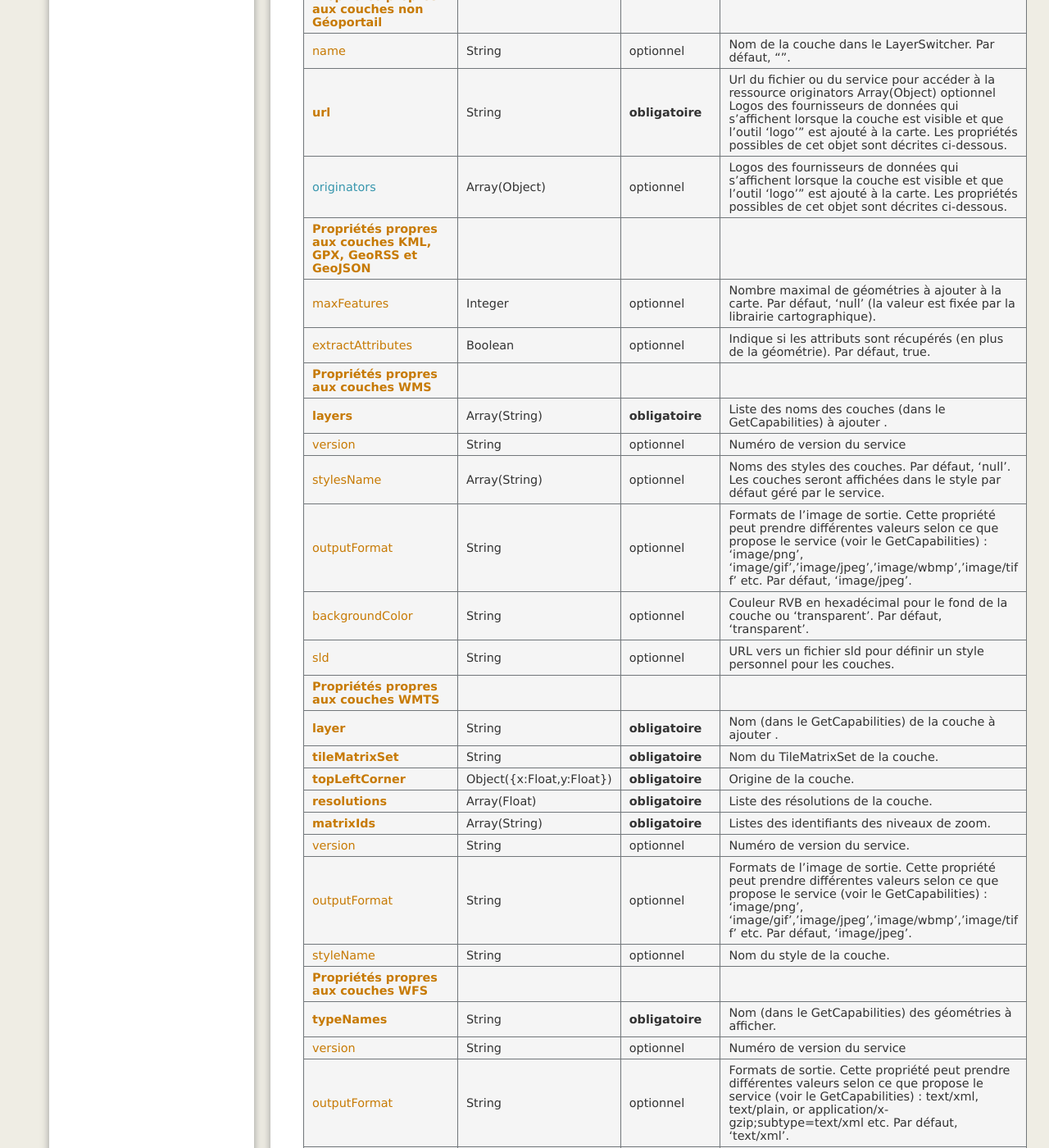
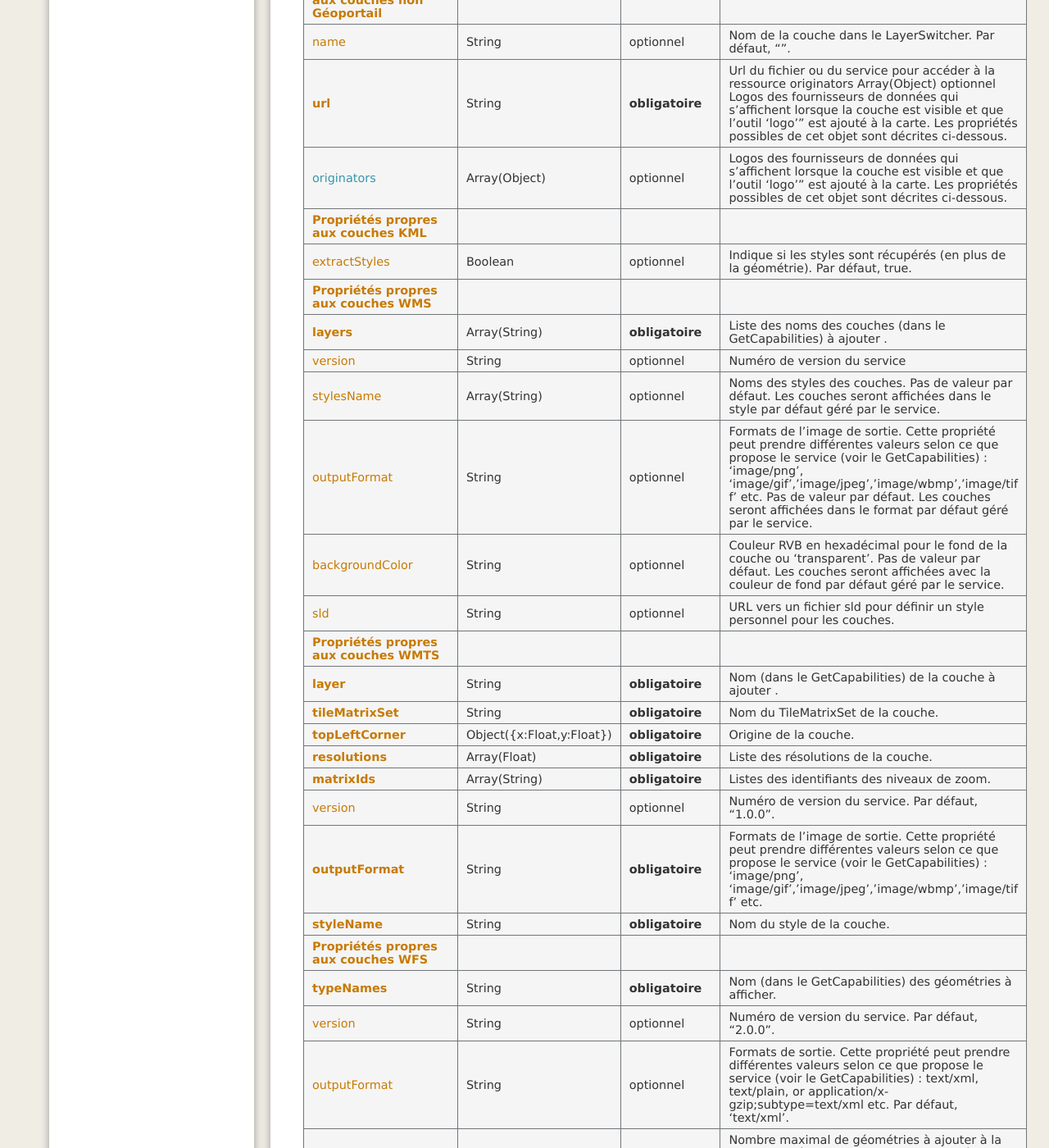
Before and after one commit to IGNF/evolution-apigeoportail, a Jekyll site: the page built from sdk/dd_initialisation-carte.md, in a window 1280 px wide and 1400 px high, scrolled down 6556 px. Shown: the whole window at 82% size. Built offline with Jekyll 4.4.1, drawn with Linux system fonts in a browser that asks for light colours; nearby versions of some CDN libraries; some of the changed text lies outside the part shown.

```diff
--- a/sdk/dd_initialisation-carte.md
+++ b/sdk/dd_initialisation-carte.md
@@ -99,11 +99,11 @@
 maxZoom | Integer | optionnel | Niveau de zoom au dela duquel l'utilisateur ne peut plus zoomer dans la carte. Par défaut, 21.
 minZoom | Integer | optionnel | Niveau de zoom au dela duquel l'utilisateur ne peut plus dézoomer dans la carte. Par défaut, 0.
 [markerOptions](#markerOptions) | Object | optionnel | Cet objet permet de paramétrer une puce au centre de la carte. Les propriétés possibles ont décrites ci-après.
-library | String | optionnel | Bibliothèque cartographique utilisée avec l'API Géoportail. Cette propriété prend en valeur les noms des bibliothèques supportées (par exemple, on peut envisager 'Openlayers', 'Leaflet', '3d'). Par défaut, si une seule bibliothèque n'est chargée, c'est elle qui est utilisée. Si plusieurs librairies sont chargées, il faut définir un ordre de priorité.
+library | String | optionnel | Bibliothèque cartographique utilisée avec l'API Géoportail. Cette propriété prend en valeur les noms des bibliothèques supportées (par exemple, on peut envisager 'ol3', 'Leaflet', '3d'). Par défaut, si une seule bibliothèque n'est chargée, c'est elle qui est utilisée. Si plusieurs librairies sont chargées, il faut définir un ordre de priorité.
 proxyUrl | String | optionnel | Url du proxy (avec ?url= à la fin) permettant de contourner les problèmes de cross-domain.
 noProxyDomains | Array(String) | optionnel | Liste des domaines pour lesquels aucun proxy n'est utilisé. Inutile si le paramètre proxyUrl n'est pas utilisé.
-reloadAutoconf | Boolean | optionnel | Indique si le service d'autoconfiguration est réinterrogé pour le chargement de la carte. Sinon, le résultat de l'autoconf précédent est réutilisé (s'il existe). Par défaut, true.
-autoconfUrl | String | optionnel | Url du fichier d'autoconfiguration à utiliser. Pour accélérer le chargement de la carte, il peut être intéressant de spécifier l'url vers un fichier de configuration statique. Par défaut, il s'agit du serveur d'autoconfiguration du Géoportail : http://wxs.ign.fr/CLEAPI/conf?.
+reloadAutoconf | Boolean | optionnel | Indique si le service d'autoconfiguration est réinterrogé pour le chargement de la carte. Sinon, le résultat de l'autoconf précédent est réutilisé (s'il existe). Par défaut, false.
+autoconfUrl | String | optionnel | Url du fichier d'autoconfiguration à utiliser. Pour accélérer le chargement de la carte, il peut être intéressant de spécifier l'url vers un fichier de configuration statique. Si une autoconfUrl est précisé, reloadAutoconf n'est pas pris en compte et l'autoconfiguration sera forcément rechardée. Par défaut, il s'agit du serveur d'autoconfiguration du Géoportail : http://wxs.ign.fr/CLEAPI/conf?.
 [layersOptions](#layersOptions) | Object | optionnel | Liste des couches à ajouter à la carte. Les propriétés possibles de cet objet sont décrites ci-après. Par défaut, c'est la couche 'ORTHOIMAGERY.ORTHOPHOTOS' du Géoportail qui est affichée. Si la clé API ne contient pas cette couche, toutes les couches de la clé sont affichées dans à la carte.
 [controlsOptions](#controlsOptions) | Object | optionnel | Liste des outils à ajouter à la carte. Les propriétés possibles de cet objet sont décrites ci-après. Par défaut, les controles activés lorsqu'ils sont ceux de déplacements, de zoom et de sélection (à la souris et au clavier) et l'outil d'affichage des logos.
 [mapEventsOptions](#mapEventsOptions) | Object | optionnel  | Intéraction avec la carte. Les propriétés possibles pour cet objet sont décrites ci-dessous.
@@ -117,11 +117,10 @@
 -|-|-|
 title | String | Titre de la popup s'ouvrant au clic sur la puce centrale. Le titre peut contenir du langage HTML. Par défaut, le titre est "Coordonnées : " traduit dans la langue de la fenêtre de visualisation.
 description | String | La description de la popup s'ouvrant au clic sur la puce centrale. La description peut contenir du langage HTML. Par défaut, la description de la popup contient les coordonnées du centre de la carte (dans la projection courante).
-iconUrl | String | Url de l'image de l'icône. Par défaut, ???.
-iconWidth | Integer | Largeur de l'image de l'icône en pixels. Par défaut, la largeur de l'image est conservée.
-iconHeight | Integer | Hauteur de l'image de l'icône en pixels. Par défaut, la hauteur de l'image est conservée.
-iconXOffset | Integer | Décalage de l'image sur l'axe horizontal en pixels. Par défaut, 0.
-iconYOffset | Integer | Décalage de l'image sur l'axe vertical en pixels. Par défaut, 0.
+iconUrl | String | Url de l'image de l'icône.
+iconScale | Integer | Rapport à appliquer à la taille de l'image de l'icône en pixels. Par défaut, 1.
+iconXAnchor | Integer | Décalage de l'image sur l'axe horizontal. Par défaut, 0.
+iconYAnchor | Integer | Décalage de l'image sur l'axe vertical. Par défaut, 0.
 rotation | Integer | Rotation de l'image en degrés dans le sens des aiguilles d'une montre autour du centre de l'image (ou d'un autre point indiqué par les offsets sur x et sur y). Par défaut, 0.
 
 <a name="layersOptions"></a>
@@ -153,15 +152,14 @@
 name | String | optionnel | Nom de la couche dans le LayerSwitcher. Par défaut, "".
 **url** | String | **obligatoire** | Url du fichier ou du service pour accéder à la ressource originators Array(Object) optionnel Logos des fournisseurs de données qui s'affichent lorsque la couche est visible et que l'outil 'logo'" est ajouté à la carte. Les propriétés possibles de cet objet sont décrites ci-dessous.
 [originators](#originators) | Array(Object) | optionnel | Logos des fournisseurs de données qui s'affichent lorsque la couche est visible et que l'outil 'logo'" est ajouté à la carte. Les propriétés possibles de cet objet sont décrites ci-dessous.
-**Propriétés propres aux couches KML, GPX, GeoRSS et GeoJSON** | | |
-maxFeatures | Integer | optionnel | Nombre maximal de géométries à ajouter à la carte. Par défaut, 'null' (la valeur est fixée par la librairie cartographique).
-extractAttributes | Boolean | optionnel | Indique si les attributs sont récupérés (en plus de la géométrie). Par défaut, true.
+**Propriétés propres aux couches KML** | | |
+extractStyles | Boolean | optionnel | Indique si les styles sont récupérés (en plus de la géométrie). Par défaut, true.
 **Propriétés propres aux couches WMS** | | |
 **layers** | Array(String) | **obligatoire** | Liste des noms des couches (dans le GetCapabilities) à ajouter .
 version | String | optionnel | Numéro de version du service
-stylesName | Array(String) | optionnel | Noms des styles des couches. Par défaut, 'null'. Les couches seront affichées dans le style par défaut géré par le service.
-outputFormat | String | optionnel | Formats de l'image de sortie. Cette propriété peut prendre différentes valeurs selon ce que propose le service (voir le GetCapabilities) : 'image/png', 'image/gif','image/jpeg','image/wbmp','image/tif f' etc. Par défaut, 'image/jpeg'.
-backgroundColor | String | optionnel | Couleur RVB en hexadécimal pour le fond de la couche ou 'transparent'. Par défaut, 'transparent'.
+stylesName | Array(String) | optionnel | Noms des styles des couches. Pas de valeur par défaut. Les couches seront affichées dans le style par défaut géré par le service.
+outputFormat | String | optionnel | Formats de l'image de sortie. Cette propriété peut prendre différentes valeurs selon ce que propose le service (voir le GetCapabilities) : 'image/png', 'image/gif','image/jpeg','image/wbmp','image/tif f' etc. Pas de valeur par défaut. Les couches seront affichées dans le format par défaut géré par le service.
+backgroundColor | String | optionnel | Couleur RVB en hexadécimal pour le fond de la couche ou 'transparent'. Pas de valeur par défaut. Les couches seront affichées avec la couleur de fond par défaut géré par le service.
 sld | String | optionnel | URL vers un fichier sld pour définir un style personnel pour les couches.
 **Propriétés propres aux couches WMTS** | | |
 **layer** | String | **obligatoire** | Nom (dans le GetCapabilities) de la couche à ajouter .
@@ -169,12 +167,12 @@
 **topLeftCorner** | Object({x:Float,y:Float}) | **obligatoire** | Origine de la couche.
 **resolutions** | Array(Float) | **obligatoire** | Liste des résolutions de la couche.
 **matrixIds** | Array(String) | **obligatoire** | Listes des identifiants des niveaux de zoom.
-version | String | optionnel | Numéro de version du service.
-outputFormat | String | optionnel | Formats de l'image de sortie. Cette propriété peut prendre différentes valeurs selon ce que propose le service (voir le GetCapabilities) : 'image/png', 'image/gif','image/jpeg','image/wbmp','image/tif f' etc. Par défaut, 'image/jpeg'.
-styleName | String | optionnel | Nom du style de la couche.
+version | String | optionnel | Numéro de version du service. Par défaut, "1.0.0".
+**outputFormat** | String | **obligatoire** | Formats de l'image de sortie. Cette propriété peut prendre différentes valeurs selon ce que propose le service (voir le GetCapabilities) : 'image/png', 'image/gif','image/jpeg','image/wbmp','image/tif f' etc.
+**styleName** | String | **obligatoire** | Nom du style de la couche.
 **Propriétés propres aux couches WFS** | | |
 **typeNames** | String | **obligatoire** | Nom (dans le GetCapabilities) des géométries à afficher.
-version | String | optionnel | Numéro de version du service
+version | String | optionnel | Numéro de version du service. Par défaut, "2.0.0".
 outputFormat | String | optionnel | Formats de sortie. Cette propriété peut prendre différentes valeurs selon ce que propose le service (voir le GetCapabilities) : text/xml, text/plain, or application/x-gzip;subtype=text/xml etc. Par défaut, 'text/xml'.
 maxFeatures | Integer | optionnel | Nombre maximal de géométries à ajouter à la carte. Par défaut, 'null' (la valeur est fixée par la librairie cartographique).
 sld | String | optionnel | Fichier sld (uniquement pour WMS et WFS)
```
Also changed, not shown: other parts of sdk/dd_initialisation-carte.md (+2 -2 lines), sdk/dd_interaction-carte.md (+10 -10 lines).
